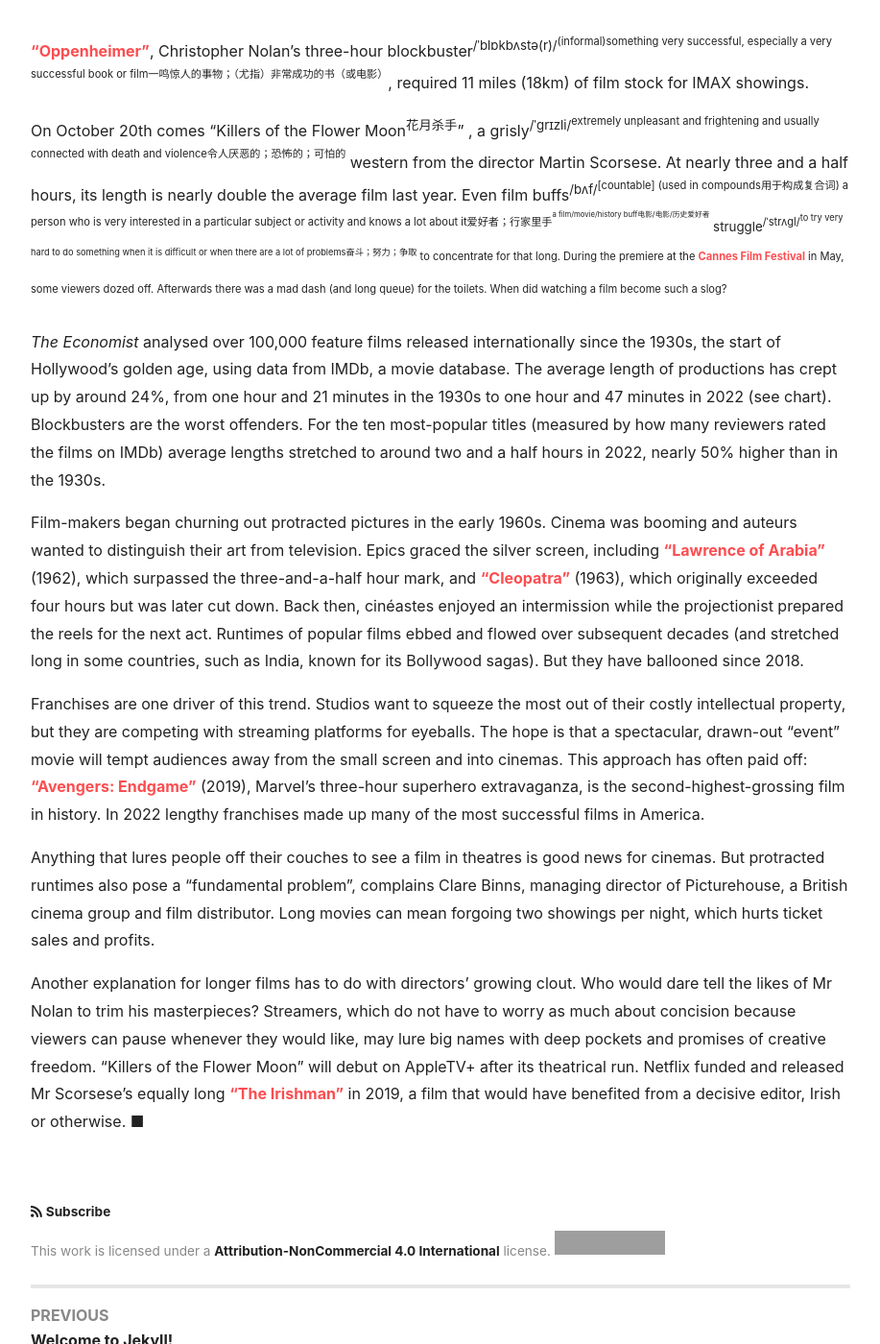
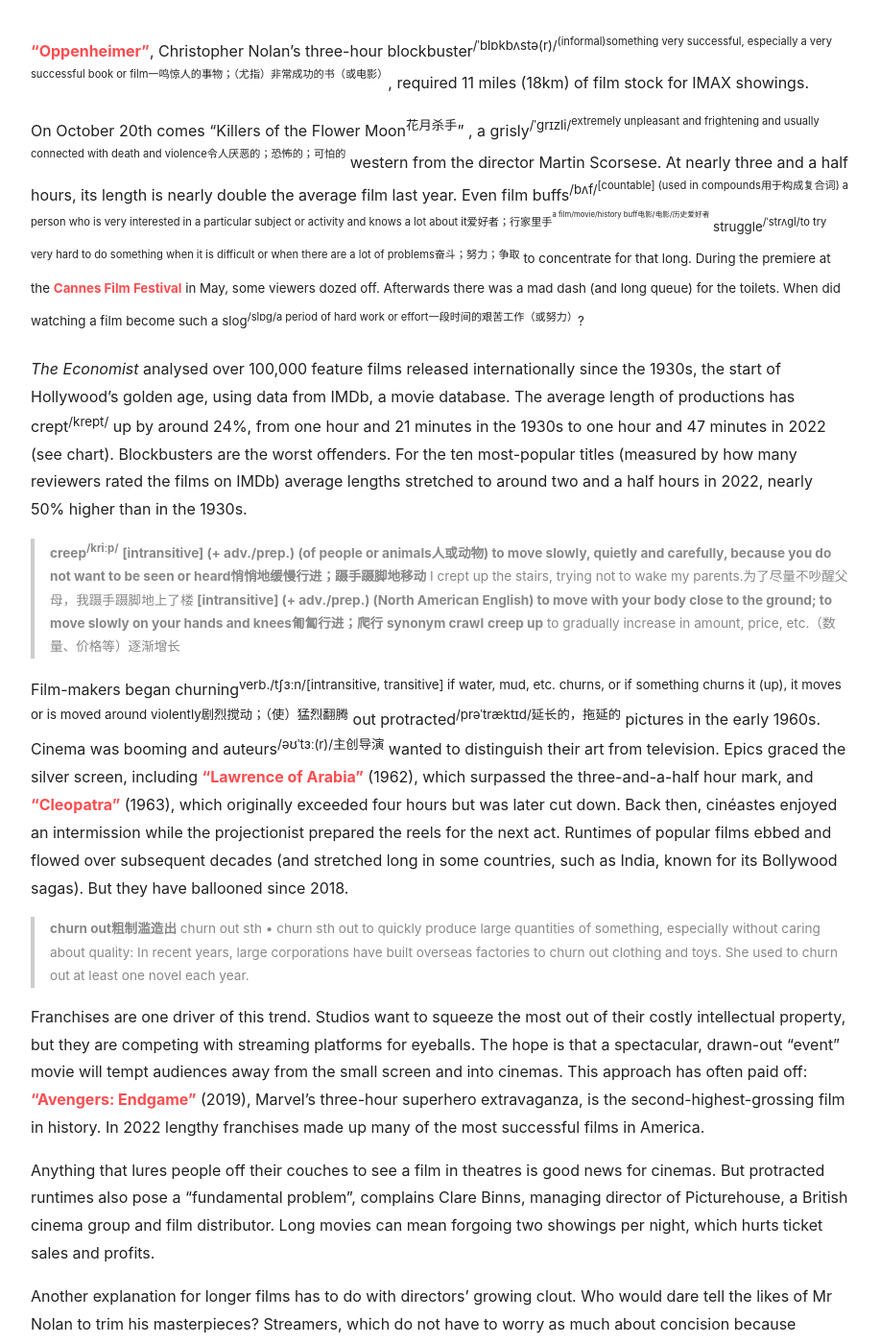
Before and after one commit to Fi-tz/Fi-tz, a Jekyll site: the page built from _posts/2023-10-15-ancient.md, in a window 1280 px wide and 1400 px high, scrolled down 474 px. Shown: the whole window at 96% size, without its empty margins (71-988 px from the left). Built offline with Jekyll 4.4.1, drawn with Linux system fonts in a browser that asks for light colours; nearby versions of some CDN libraries; grey boxes are pictures that could not be loaded.

Commit message:
Update 2023-10-15-ancient.md

```diff
--- a/_posts/2023-10-15-ancient.md
+++ b/_posts/2023-10-15-ancient.md
@@ -7,11 +7,22 @@ Want to know what is coming soon to a cinema near you? Probably not an hour-and-
 
 [“Oppenheimer”](https://www.economist.com/culture/2023/07/14/realism-with-oppenheimer-or-escapism-with-barbie), Christopher Nolan’s three-hour blockbuster<sup>/ˈblɒkbʌstə(r)/</sup><sup><sup>(informal)something very successful, especially a very successful book or film一鸣惊人的事物；（尤指）非常成功的书（或电影）</sup></sup>, required 11 miles (18km) of film stock for IMAX showings.
 
-On October 20th comes “Killers of the Flower Moon<sup>花月杀手</sup>” , a grisly<sup>/ˈɡrɪzli/<sup>extremely unpleasant and frightening and usually connected with death and violence令人厌恶的；恐怖的；可怕的</sup></sup> western from the director Martin Scorsese. At nearly three and a half hours, its length is nearly double the average film last year. Even film buffs<sup>/bʌf/<sup>[countable] (used in compounds用于构成复合词) a person who is very interested in a particular subject or activity and knows a lot about it爱好者；行家里手<sup><sup>a film/movie/history buff电影/电影/历史爱好者</sup></sup></sup> struggle<sup>/ˈstrʌɡl/<sup>to try very hard to do something when it is difficult or when there are a lot of problems奋斗；努力；争取</sup> to concentrate for that long. During the premiere at the [Cannes Film Festival](https://www.economist.com/culture/2023/05/30/anatomy-of-a-fall-a-riveting-whodunnit-wins-at-cannes) in May, some viewers dozed off. Afterwards there was a mad dash (and long queue) for the toilets. When did watching a film become such a slog?
+On October 20th comes “Killers of the Flower Moon<sup>花月杀手</sup>” , a grisly<sup>/ˈɡrɪzli/<sup>extremely unpleasant and frightening and usually connected with death and violence令人厌恶的；恐怖的；可怕的</sup></sup> western from the director Martin Scorsese. At nearly three and a half hours, its length is nearly double the average film last year. Even film buffs<sup>/bʌf/<sup>[countable] (used in compounds用于构成复合词) a person who is very interested in a particular subject or activity and knows a lot about it爱好者；行家里手<sup><sup>a film/movie/history buff电影/电影/历史爱好者</sup></sup></sup> struggle<sup>/ˈstrʌɡl/<sup></sup>to try very hard to do something when it is difficult or when there are a lot of problems奋斗；努力；争取</sup> to concentrate for that long. During the premiere at the [Cannes Film Festival](https://www.economist.com/culture/2023/05/30/anatomy-of-a-fall-a-riveting-whodunnit-wins-at-cannes) in May, some viewers dozed off. Afterwards there was a mad dash (and long queue) for the toilets. When did watching a film become such a slog<sup>/slɒɡ/a period of hard work or effort一段时间的艰苦工作（或努力）</sup>?
 
-*The Economist* analysed over 100,000 feature films released internationally since the 1930s, the start of Hollywood’s golden age, using data from IMDb, a movie database. The average length of productions has crept up by around 24%, from one hour and 21 minutes in the 1930s to one hour and 47 minutes in 2022 (see chart). Blockbusters are the worst offenders. For the ten most-popular titles (measured by how many reviewers rated the films on IMDb) average lengths stretched to around two and a half hours in 2022, nearly 50% higher than in the 1930s.
+*The Economist* analysed over 100,000 feature films released internationally since the 1930s, the start of Hollywood’s golden age, using data from IMDb, a movie database. The average length of productions has crept<sup>/krept/</sup> up by around 24%, from one hour and 21 minutes in the 1930s to one hour and 47 minutes in 2022 (see chart). Blockbusters are the worst offenders. For the ten most-popular titles (measured by how many reviewers rated the films on IMDb) average lengths stretched to around two and a half hours in 2022, nearly 50% higher than in the 1930s.
+>**creep<sup>/kriːp/</sup>**
+> **[intransitive] (+ adv./prep.) (of people or animals人或动物) to move slowly, quietly and carefully, because you do not want to be seen or heard悄悄地缓慢行进；蹑手蹑脚地移动**
+> I crept up the stairs, trying not to wake my parents.为了尽量不吵醒父母，我蹑手蹑脚地上了楼
+> **[intransitive] (+ adv./prep.) (North American English) to move with your body close to the ground; to move slowly on your hands and knees匍匐行进；爬行**
+>**synonym crawl**
+>**creep up**
+>to gradually increase in amount, price, etc.（数量、价格等）逐渐增长
 
-Film-makers began churning out protracted pictures in the early 1960s. Cinema was booming and auteurs wanted to distinguish their art from television. Epics graced the silver screen, including [“Lawrence of Arabia”](https://www.economist.com/books-and-arts/2011/04/28/prince-of-his-disorder) (1962), which surpassed the three-and-a-half hour mark, and [“Cleopatra”](https://www.economist.com/culture/2023/05/10/a-new-docu-drama-about-cleopatra-has-riled-officials-in-cairo) (1963), which originally exceeded four hours but was later cut down. Back then, cinéastes enjoyed an intermission while the projectionist prepared the reels for the next act. Runtimes of popular films ebbed and flowed over subsequent decades (and stretched long in some countries, such as India, known for its Bollywood sagas). But they have ballooned since 2018.
+Film-makers began churning<sup>verb./tʃɜːn/[intransitive, transitive] if water, mud, etc. churns, or if something churns it (up), it moves or is moved around violently剧烈搅动；（使）猛烈翻腾</sup> out protracted<sup>/prəˈtræktɪd/延长的，拖延的</sup> pictures in the early 1960s. Cinema was booming and auteurs<sup>/əʊˈtɜː(r)/主创导演</sup> wanted to distinguish their art from television. Epics graced the silver screen, including [“Lawrence of Arabia”](https://www.economist.com/books-and-arts/2011/04/28/prince-of-his-disorder) (1962), which surpassed the three-and-a-half hour mark, and [“Cleopatra”](https://www.economist.com/culture/2023/05/10/a-new-docu-drama-about-cleopatra-has-riled-officials-in-cairo) (1963), which originally exceeded four hours but was later cut down. Back then, cinéastes enjoyed an intermission while the projectionist prepared the reels for the next act. Runtimes of popular films ebbed and flowed over subsequent decades (and stretched long in some countries, such as India, known for its Bollywood sagas). But they have ballooned since 2018.
+>**churn out粗制滥造出**
+>churn out sth • churn sth out to quickly produce large quantities of something, especially without caring about quality:
+In recent years, large corporations have built overseas factories to churn out clothing and toys.
+She used to churn out at least one novel each year.
 
 Franchises are one driver of this trend. Studios want to squeeze the most out of their costly intellectual property, but they are competing with streaming platforms for eyeballs. The hope is that a spectacular, drawn-out “event” movie will tempt audiences away from the small screen and into cinemas. This approach has often paid off: [“Avengers: Endgame”](https://www.economist.com/search?q=avengers+endgame) (2019), Marvel’s three-hour superhero extravaganza, is the second-highest-grossing film in history. In 2022 lengthy franchises made up many of the most successful films in America.
 
```
